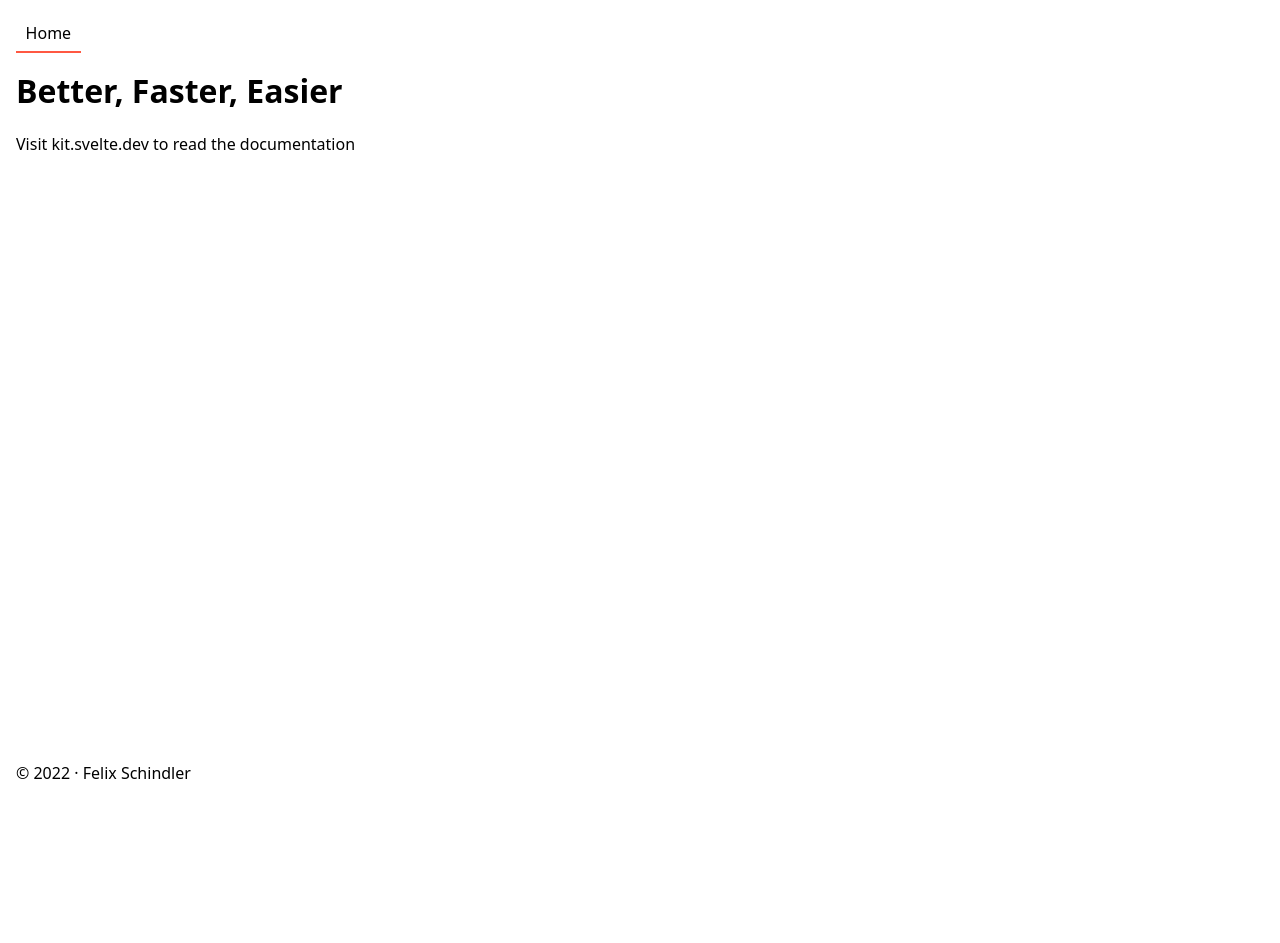
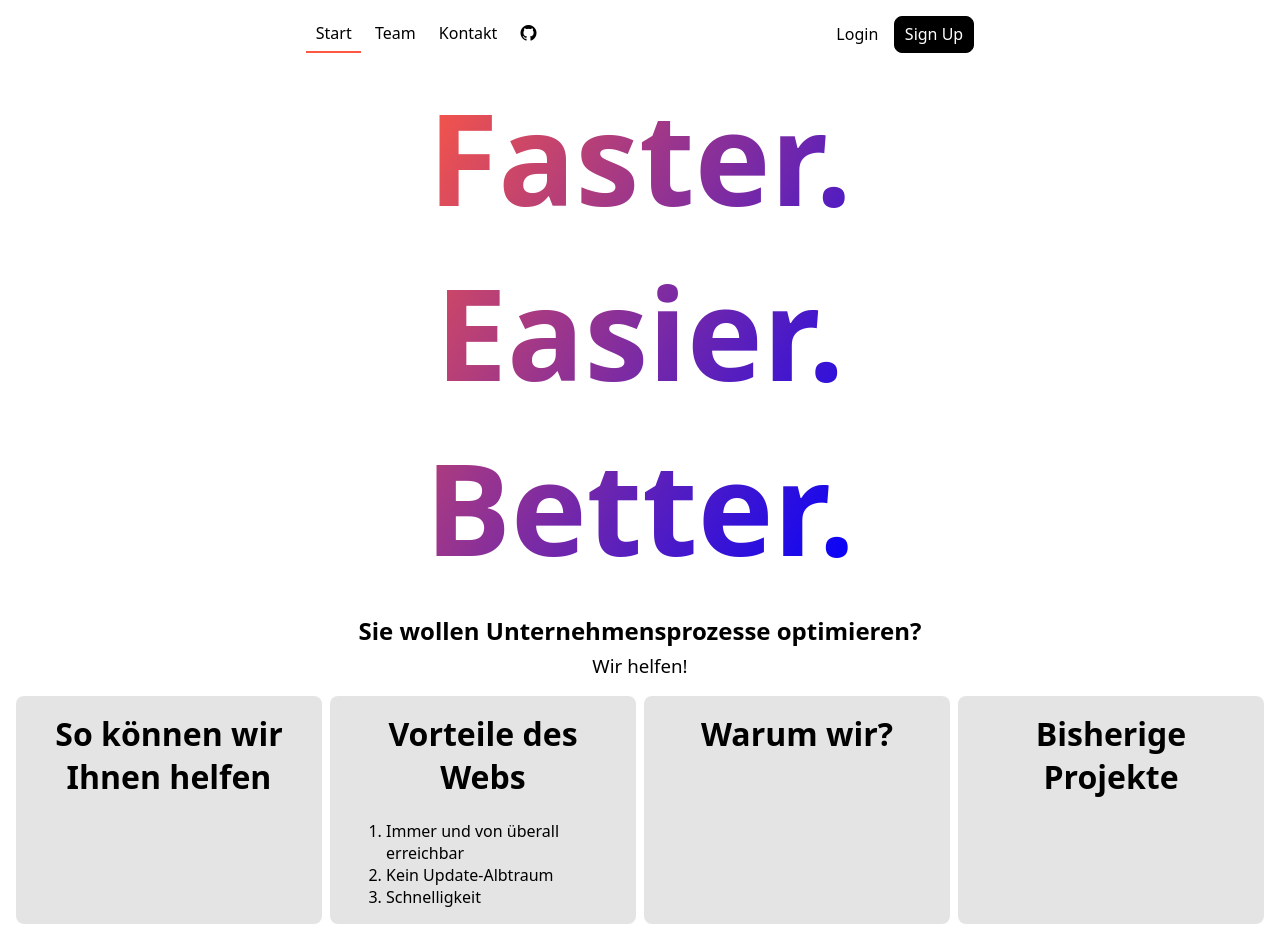
Before and after one commit to felix-schindler/com, a SvelteKit app: page / in a window 1280 px wide. Shown: the top 943 px of the page. Before the commit the page ends 800 px from the top, so only its background shows below. Built offline with nearby package versions, Linux system fonts and the light colour scheme.

Commit message:
Update start page and layout

```diff
--- a/src/routes/+layout.svelte
+++ b/src/routes/+layout.svelte
@@ -9,11 +9,93 @@
 <div class="hmf">
 	<header>
 		<nav>
-			<a href="/" class:active={path == "/"}>Home</a>
+			<a href="/" class:active={path == "/"}>Start</a>
+			<a href="/about/team" class:active={path == "/about/team"}>Team</a>
+			<a href="/about/contact" class:active={path == "/about/contact"}>Kontakt</a>
+			<a
+				href="https://github.com/felix-schindler/com"
+				title="Diese Seite auf GitHub"
+				target="_blank"
+				rel="nofollow noreferrer">
+				<i class="bi bi-github" />
+			</a>
 		</nav>
+		<div>
+			<a href="/app/auth">Login</a>
+			<a href="/app/auth/register" role="button">Sign Up</a>
+		</div>
 	</header>
 	<main>
 		<slot />
 	</main>
-	<footer>&copy; 2022 &middot; Felix Schindler</footer>
+	<footer>
+		<span>&copy; 2022 &middot; Felix Schindler</span>
+		<div>
+			<a href="/about/imprint">Impressum</a>
+			<a href="/about/privacy">Datenschutzinformation</a>
+		</div>
+	</footer>
 </div>
+
+<style lang="scss">
+	header {
+		display: flex;
+		align-items: center;
+		justify-content: space-evenly;
+		flex-wrap: wrap;
+
+		div {
+			display: flex;
+			align-items: center;
+			gap: 1em;
+		}
+
+		nav {
+			.bi {
+				vertical-align: baseline;
+			}
+		}
+
+		a[role="button"] {
+			cursor: pointer;
+			color: white;
+			background-color: black;
+			padding: 0.4em 0.6em;
+			border: 1px solid black;
+			border-radius: var(--radius);
+
+			transition: 200ms color, 200ms background-color;
+			text-decoration: none !important;
+
+			&:hover {
+				color: black;
+				background-color: transparent;
+			}
+		}
+	}
+
+	footer {
+		display: flex;
+		align-items: center;
+		justify-content: space-between;
+
+		div {
+			display: flex;
+			gap: 1em;
+		}
+	}
+
+	@media screen and (prefers-color-scheme: dark) {
+		header {
+			a[role="button"] {
+				color: black;
+				background-color: white;
+				border-color: white;
+
+				&:hover {
+					color: white;
+				}
+			}
+		}
+	}
+</style>
--- a/src/routes/+page.svelte
+++ b/src/routes/+page.svelte
@@ -1,2 +1,112 @@
-<h1>Better, Faster, Easier</h1>
-<p>Visit <a href="https://kit.svelte.dev">kit.svelte.dev</a> to read the documentation</p>
+<script>
+	let msgs = [
+		"Sie wollen Unternehmensprozesse optimieren?",
+		"Sie wollen ihre eigene Webseite?",
+		"Sie wollen mehr digitalisierung?",
+		"Sie wollen eine Beratung?",
+	];
+
+	let count = 0;
+	let msg = msgs[count];
+
+	setInterval(() => {
+		if (count >= msgs.length) count = 0;
+		else {
+			msg = msgs[count];
+			count++;
+		}
+	}, 3000);
+</script>
+
+<svelte:head>
+	<title>YourCompany</title>
+</svelte:head>
+
+<div class="intro">
+	<h1>{"Faster.\nEasier.\nBetter."}</h1>
+	<h2>{msg}</h2>
+	<h3>Wir helfen!</h3>
+	<!-- <p>
+		Available languages:
+		<button type="button">🇩🇪</button>
+		<button type="button">🇬🇧</button>
+		<button type="button">🇨🇳</button>
+	</p> -->
+</div>
+<div class="grid">
+	<div class="card">
+		<h1>So können wir Ihnen helfen</h1>
+	</div>
+	<div class="card">
+		<h1>Vorteile des Webs</h1>
+		<ol>
+			<li>Immer und von überall erreichbar</li>
+			<li>Kein Update-Albtraum</li>
+			<li>Schnelligkeit</li>
+		</ol>
+	</div>
+	<div class="card">
+		<h1>Warum wir?</h1>
+	</div>
+	<div class="card">
+		<h1>Bisherige Projekte</h1>
+	</div>
+</div>
+
+<style lang="scss">
+	div.intro {
+		width: 95%;
+		margin: 0 auto;
+
+		text-align: center;
+
+		h1 {
+			display: inline-block;
+			margin: 0;
+
+			white-space: pre-wrap;
+			font-size: 25vw;
+
+			color: transparent;
+			background-image: linear-gradient((120deg, var(--accent), blue));
+			background-clip: text;
+			-webkit-background-clip: text;
+			background-size: cover;
+			background-repeat: no-repeat;
+		}
+
+		h2 {
+			margin-bottom: 0.25em;
+		}
+
+		h3 {
+			font-weight: 500;
+			margin-top: 0;
+		}
+
+		// button {
+		// 	cursor: pointer;
+
+		// 	color: inherit;
+		// 	background-color: rgba(var(--gray-rgb), 0.2);
+
+		// 	padding: 0.4em 0.6em;
+		// 	border: 0;
+		// 	border-radius: var(--radius);
+
+		// 	&:hover {
+		// 		background-color: rgba(var(--gray-rgb), 0.4);
+		// 	}
+		// }
+	}
+
+	@media (min-width: 768px) {
+		div.intro {
+			width: 80%;
+
+			h1 {
+				font-size: 10vw;
+			}
+		}
+	}
+</style>
```
